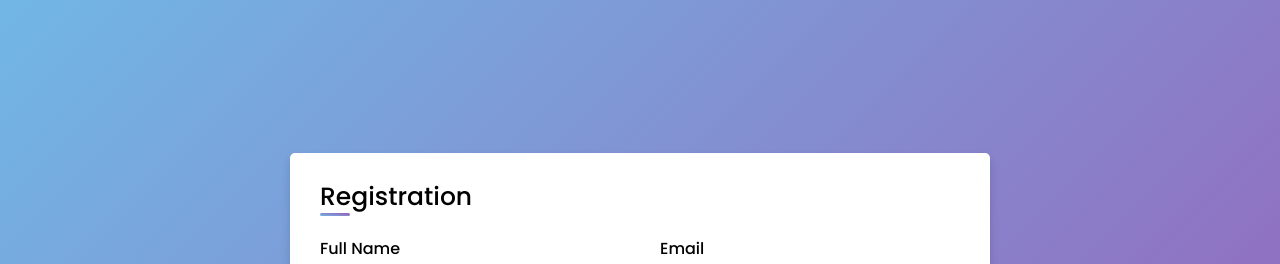
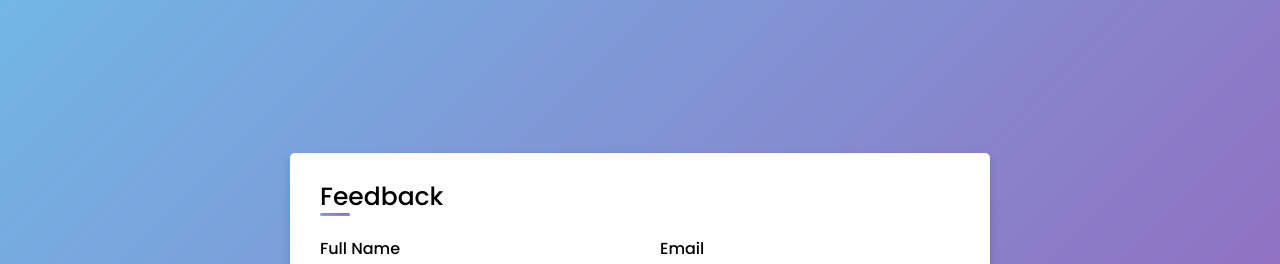
Before and after one commit to Devil-droid-tech/prohect, a plain HTML site: page index.html in a window 1280 px wide. Shown: the top 264 px of the page. Drawn offline with Linux system fonts and the light colour scheme.

Commit message:
added index.html

```diff
--- a/index.html
+++ b/index.html
@@ -192,7 +192,7 @@ form .button input:hover {
 <body>
   <div class="container">
 
-    <div class="title">Registration</div>
+    <div class="title">Feedback</div>
     <div class="content">
 
       <form action="https://formspree.io/f/xwpkkgjn" method="POST">
```
